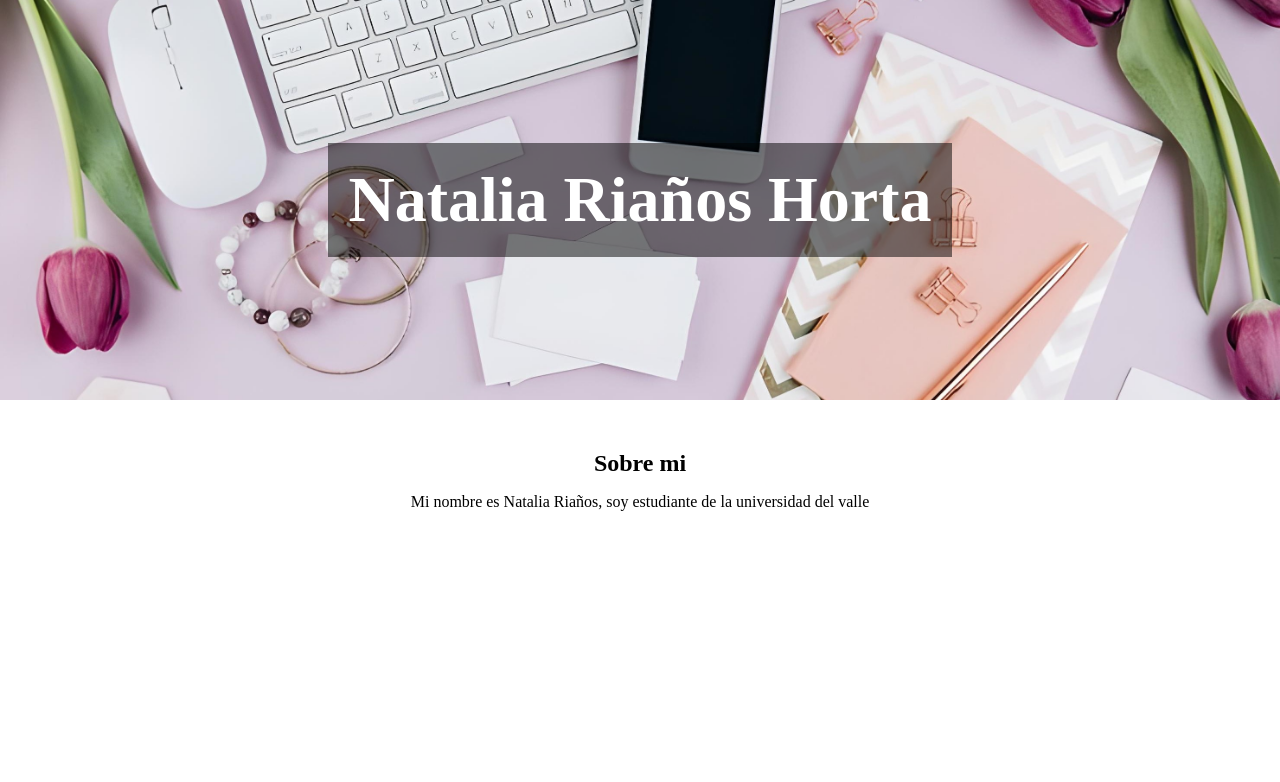
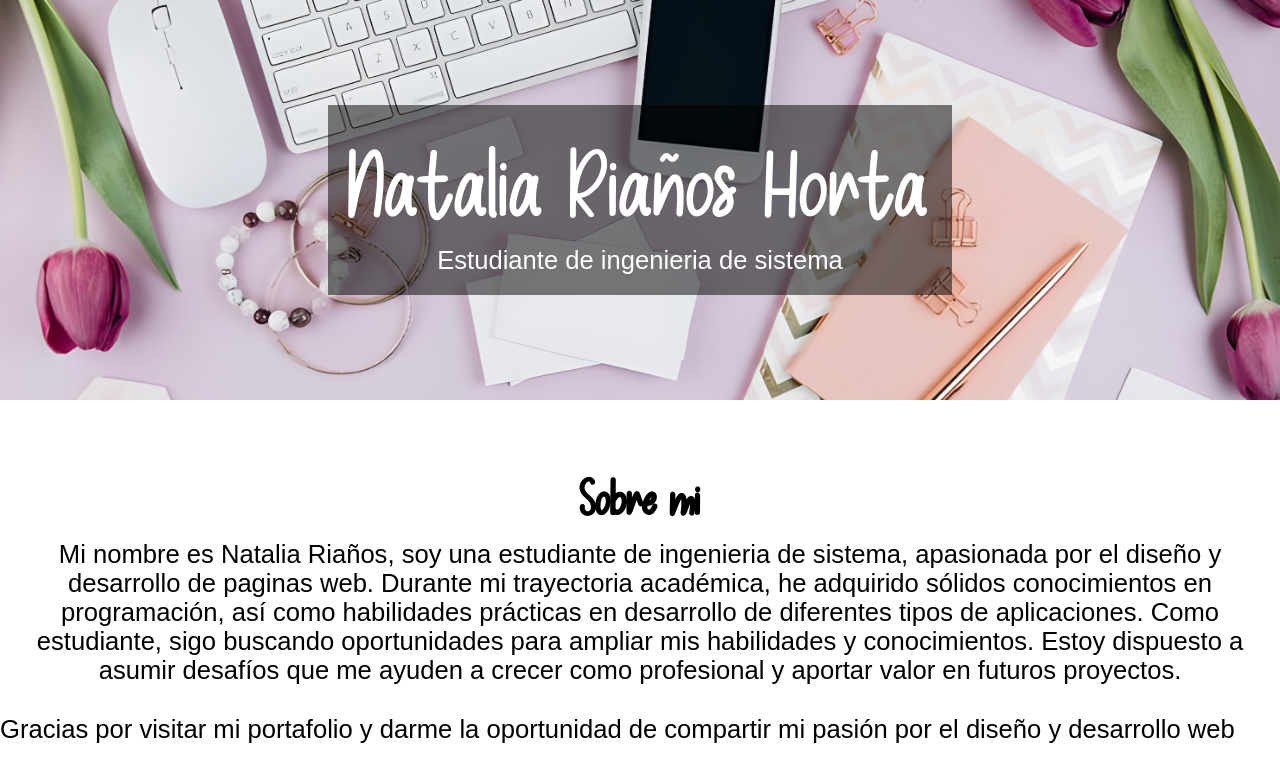
Before and after one commit to NatisRH/portafolio, a plain HTML site: page index.html in a window 1280 px wide. Drawn offline with Linux system fonts and the light colour scheme.

Commit message:
fuente y textos

```diff
--- a/estilos.css
+++ b/estilos.css
@@ -1,3 +1,11 @@
+@font-face {
+    font-family: 'FuenteTitulo';
+    src: url('./imagenes/Elione.ttf') format('truetype');
+    font-weight: normal;
+    margin: 0;
+  }
+
+
 body {
     margin: 0;
     padding: 0;
@@ -11,16 +19,24 @@ body {
     align-items: center;
     justify-content: center;
     color: white;
-    font-size: 2rem;
+    font-size: 3rem;
     text-align: center;
 }
 
 .header-content {
     background-color: rgba(0, 0, 0, 0.5); /* Opacidad del fondo */
     padding: 20px;
+
 }
 
 h1 {
+    font-family: 'FuenteTitulo', sans-serif;
+    margin: 0;
+    font-weight: normal;
+}
+p {
+    font-size: 1.6rem;
+    font-family: sans-serif;
     margin: 0;
 }
 
@@ -31,7 +47,8 @@ h1 {
 }
 
 h2 {
-    font-size: 1.5rem;
+    font-family: 'FuenteTitulo', sans-serif;
+    font-size: 3rem;
     margin-bottom: 10px;
 }
 
--- a/index.html
+++ b/index.html
@@ -10,11 +10,37 @@
     <header class="header">
         <div class="header-content">
             <h1>Natalia Riaños Horta</h1>
+            <p> Estudiante de ingenieria de sistema</p>
         </div>
     </header>
+
     <div class="sobreMi">
         <h2>Sobre mi</h2>
-        <p> Mi nombre es Natalia Riaños, soy estudiante de la universidad del valle</p>
+        <p> Mi nombre es Natalia Riaños, soy una estudiante de ingenieria de sistema, apasionada por el diseño y desarrollo de paginas web.
+            Durante mi trayectoria académica, he adquirido sólidos conocimientos en programación, así como habilidades prácticas en desarrollo de diferentes tipos de aplicaciones.
+            Como estudiante, sigo buscando oportunidades para ampliar mis habilidades y conocimientos. Estoy dispuesto a asumir desafíos que me ayuden a crecer como profesional y aportar valor en futuros proyectos.
+        </p>
     </div>
+    <!--
+    <div class="habilidades">
+        <h2>Habilidades</h2>
+        <p> tengo conocimiento en los siguientes lenguajes de programación </p>
+    </div>
+    <div class="trabajo">
+        <h2>Conoce mi trabajo</h2>
+        <p> te comparto alguno de mis proyectos</p>
+    </div>
+    <div class="estudio">
+        <h2>Estos son mis estudios</h2>
+        <p> tecnologia en diseño y desarrollo de software</p>
+        <p> estudiante de ingenieria de sistemas universidad del valle</p>
+    </div>
+    <div class="contacto">
+        <h2>Estas son mis redes sociales</h2>
+        <p> whatsap 3017539955</p>
+    </div>
+    -->
+    <p> Gracias por visitar mi portafolio y darme la oportunidad de compartir mi pasión
+        por el diseño y desarrollo web</p>
 </body>
 </html>
```
Also changed, not shown: imagenes/Elione.ttf (added), imagenes/habilidades.jpg (added).
